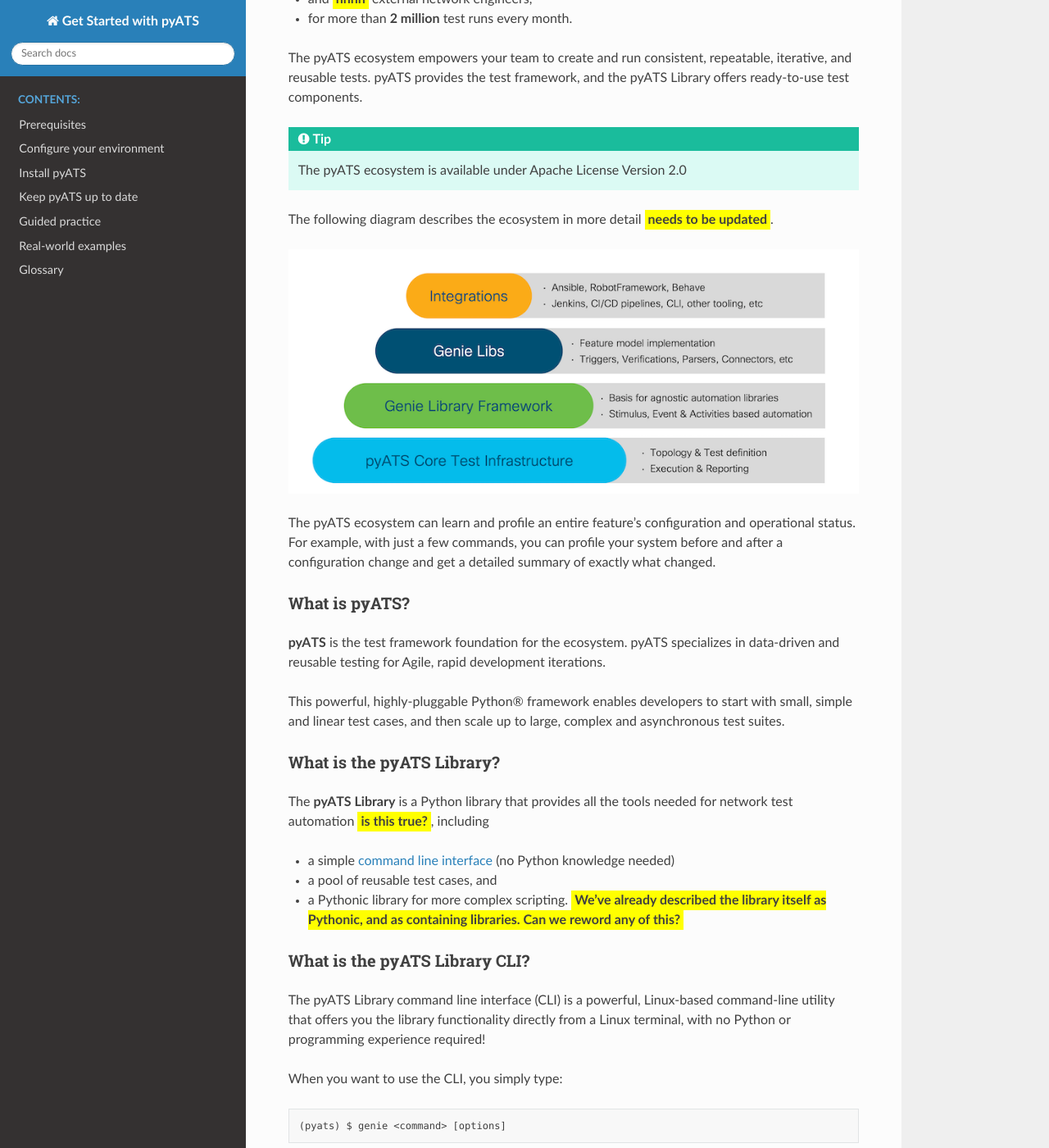
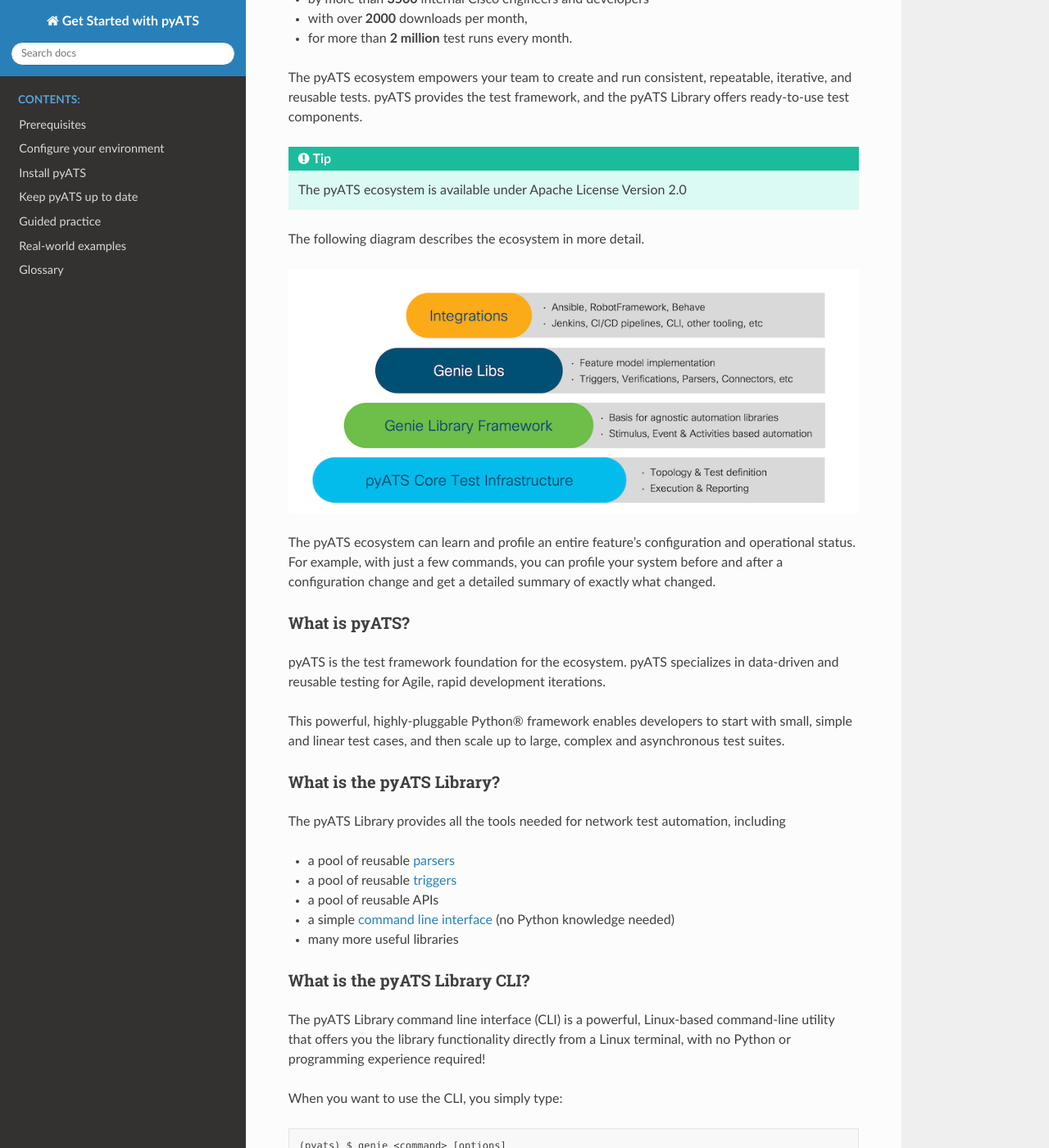
Before and after one commit to CiscoTestAutomation/getting-started, a Sphinx documentation site: the page built from source/Intro/Introduction.rst, in a window 1280 px wide and 1400 px high, scrolled down 517 px. Shown: the whole window at 82% size. Built offline with Sphinx 7.4.7 and the Read the Docs theme 2.0.0, drawn with Linux system fonts in a browser that asks for light colours; pages that are not in the unit, such as notebooks, are missing from menus; some of the changed text lies outside the part shown.

Commit message:
Updated as per review comments.

```diff
--- a/source/Intro/Introduction.rst
+++ b/source/Intro/Introduction.rst
@@ -5,19 +5,19 @@
 
 What is the |pyATS| ecosystem?
 -------------------------------------
-|pyATSbold| and the |librarybold| together define an ecosystem that streamlines and standardizes how you set up and run automated network tests. |pyATS| and the |library| provide sanity, feature, solution, system, and scale test automation for products that range from routers and switches to access points, firewalls, and cable CPEs.
+|pyATSbold| and the |librarybold| together define an ecosystem that streamlines and standardizes how you set up and run automated network tests. |pyATS| and the |library| provide sanity, feature, solution, system, and scale test automation for any type of device or virtual device. |pyATS| is currently used with devices such as routers and switches, access points, firewalls, Linux servers, phones, cable CPEs, and many more.
 
 Originally developed for internal Cisco engineers, the |pyATS| ecosystem is at the core of Cisco's Test Automation Solution. It's currently used
 
-* by more than **3000** internal Cisco engineers and developers
-* and :question:`nnnn` external network engineers,
+* by more than **3500** internal Cisco engineers and developers
+* with over **2000** downloads per month,
 * for more than **2 million** test runs every month.
 
 The |pyATS| ecosystem empowers your team to create and run consistent, repeatable, iterative, and reusable tests. |pyATS| provides the test framework, and the |library| offers ready-to-use test components.
 
 .. tip:: The |pyATS| ecosystem is available under Apache License Version 2.0
 
-The following diagram describes the ecosystem in more detail :question:`needs to be updated`.
+The following diagram describes the ecosystem in more detail.
 
 .. image:: ../images/layers.png
 
@@ -25,17 +25,20 @@
 
 What is |pyATS|?
 ^^^^^^^^^^^^^^^^
-|pyATSbold| is the test framework foundation for the ecosystem. |pyATS| specializes in data-driven and reusable testing for Agile, rapid development iterations.
+|pyATS| is the test framework foundation for the ecosystem. |pyATS| specializes in data-driven and reusable testing for Agile, rapid development iterations.
 
 This powerful, highly-pluggable |python_reg| framework enables developers to start with small, simple and linear test cases, and then scale up to large, complex and asynchronous test suites.
 
 What is the |library|?
 ^^^^^^^^^^^^^^^^^^^^^^
-The |librarybold| is a Python library that provides all the tools needed for network test automation :question:`is this true?`, including
+The |library| provides all the tools needed for network test automation, including
 
-* a simple :ref:`command line interface <genie-cli>` (no Python knowledge needed)
-* a pool of reusable test cases, and
-* a Pythonic library for more complex scripting. :question:`We've already described the library itself as Pythonic, and as containing libraries. Can we reword any of this?`
+* a pool of reusable :term:`parsers <Parser>`
+* a pool of reusable :term:`triggers <Trigger>`
+* a pool of reusable APIs
+* a simple :term:`command line interface <Library command line>` (no Python knowledge needed)
+* many more useful libraries
+
 
 .. _genie-cli:
 
@@ -71,7 +74,7 @@
 -----------------------
 The |pyATS| ecosystem provides an agnostic infrastructure for rapid test development and execution. All OS/Platform and management protocol support is defined and injected through plugins, library implementations, and extensions. This includes support for third-party platforms and protocols.
 
-Network engineers and NetDevOps can be productive day one with the |library|'s readily available, holistic, and model-driven :question:`libraries`, which
+Network engineers and NetDevOps can be productive day one with the |library|'s readily available, holistic, and model-driven libraries, which
 
 * facilitate rapid development
 * encourage the use of re-usable tests, and
```
Also changed, not shown: other parts of source/Intro/Introduction.rst (+2 -2 lines), source/index.rst (+0 -7 lines), source/images/SystemArchitecture.png.
